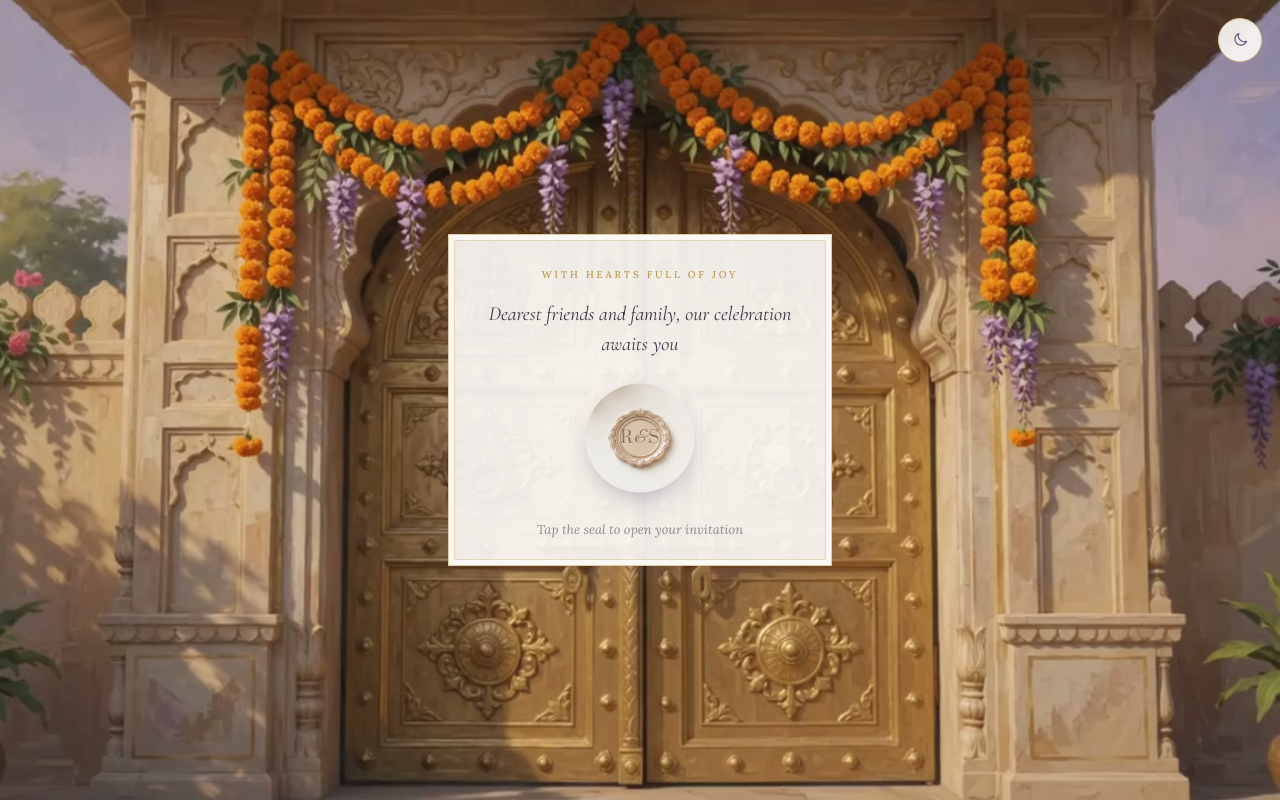
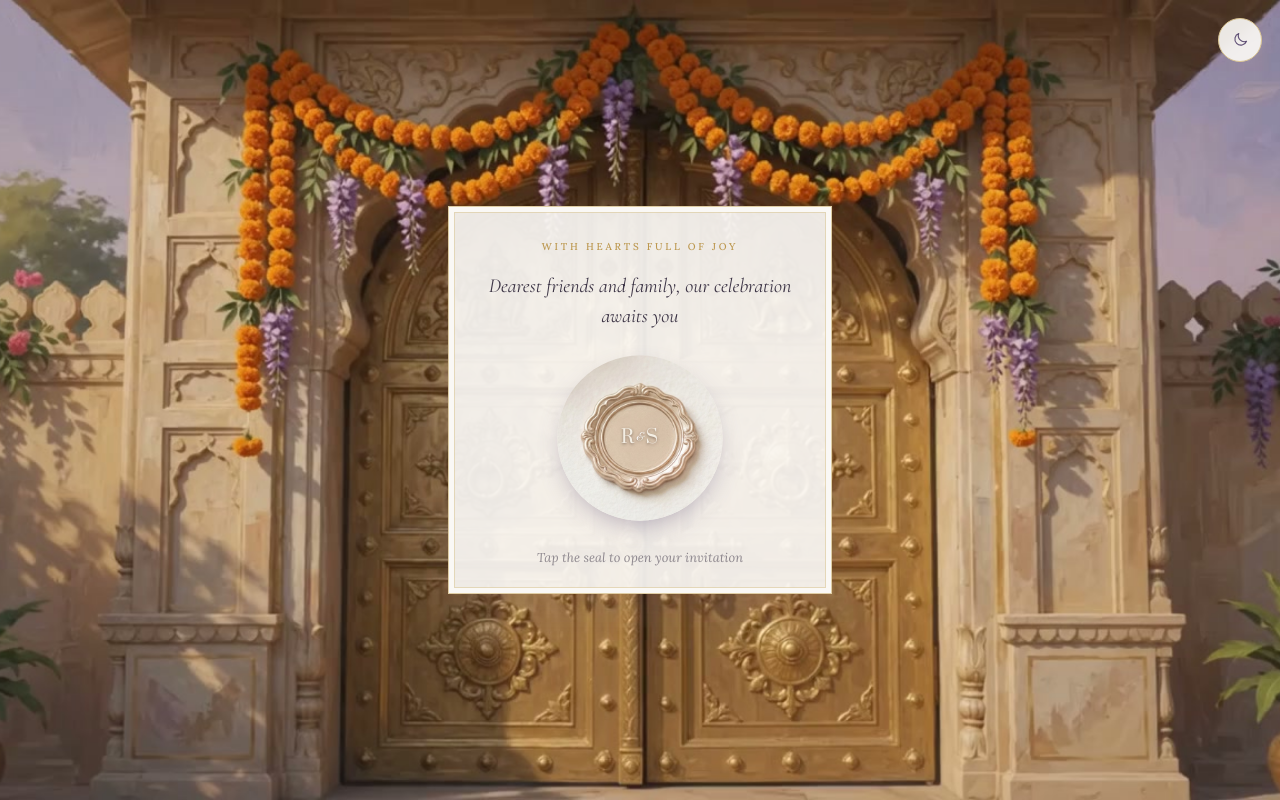
Before and after one commit to sanchitd5/marriage_card_website, a plain HTML site: page index.html in a window 1280 px wide. Shown: the top 800 px of the page. Drawn offline with nearby package versions, Linux system fonts and the light colour scheme.

Commit message:
feat: enhance seal component dimensions and styling; improve monogram appearance

```diff
--- a/css/styles.css
+++ b/css/styles.css
@@ -147,9 +147,10 @@ html.js.reduce-motion .interlude-line { opacity: 1; }
 }
 .seal {
   position: relative;
-  width: 108px; height: 108px;
+  width: 164px; height: 164px;
   margin-inline: auto;
   border-radius: 50%;
+  overflow: hidden;
   box-shadow: 0 10px 26px -8px hsl(var(--wisteria-deep) / .45);
   -webkit-tap-highlight-color: transparent;
 }
@@ -164,16 +165,16 @@ html.js.reduce-motion .interlude-line { opacity: 1; }
   opacity: 0;
 }
 .seal.opened .seal-ripple { display: none; }
-.seal img { width: 100%; height: 100%; border-radius: 50%; }
+.seal img { width: 100%; height: 100%; border-radius: 50%; transform: scale(1.22); transform-origin: center; }
 .seal-monogram {
   position: absolute; inset: 0;
   display: flex; align-items: center; justify-content: center;
   font-family: "Prata", var(--font-display); font-weight: 400;
-  font-size: 1.05rem; letter-spacing: .02em;
-  color: hsl(28 30% 38% / .85);
-  text-shadow: 0 1px 0 hsl(45 60% 92% / .6);
+  font-size: 1.15rem; letter-spacing: .06em;
+  color: hsl(40 60% 95% / .92);
+  text-shadow: 0 1px 3px hsl(20 30% 15% / .5);
 }
-.seal-monogram em { font-family: var(--font-script); font-style: normal; font-size: 1.15rem; margin-inline: .1em; }
+.seal-monogram em { font-family: var(--font-script); font-style: normal; font-size: .62em; color: hsl(0 0% 98%); margin-inline: .1em; }
 .gate-hint { font-size: .8rem; color: hsl(var(--ink) / .55); margin-top: 1.1rem; font-style: italic; }
 
 /* ═══ THEME TOGGLE ═══════════════════════════════════════════ */
```
